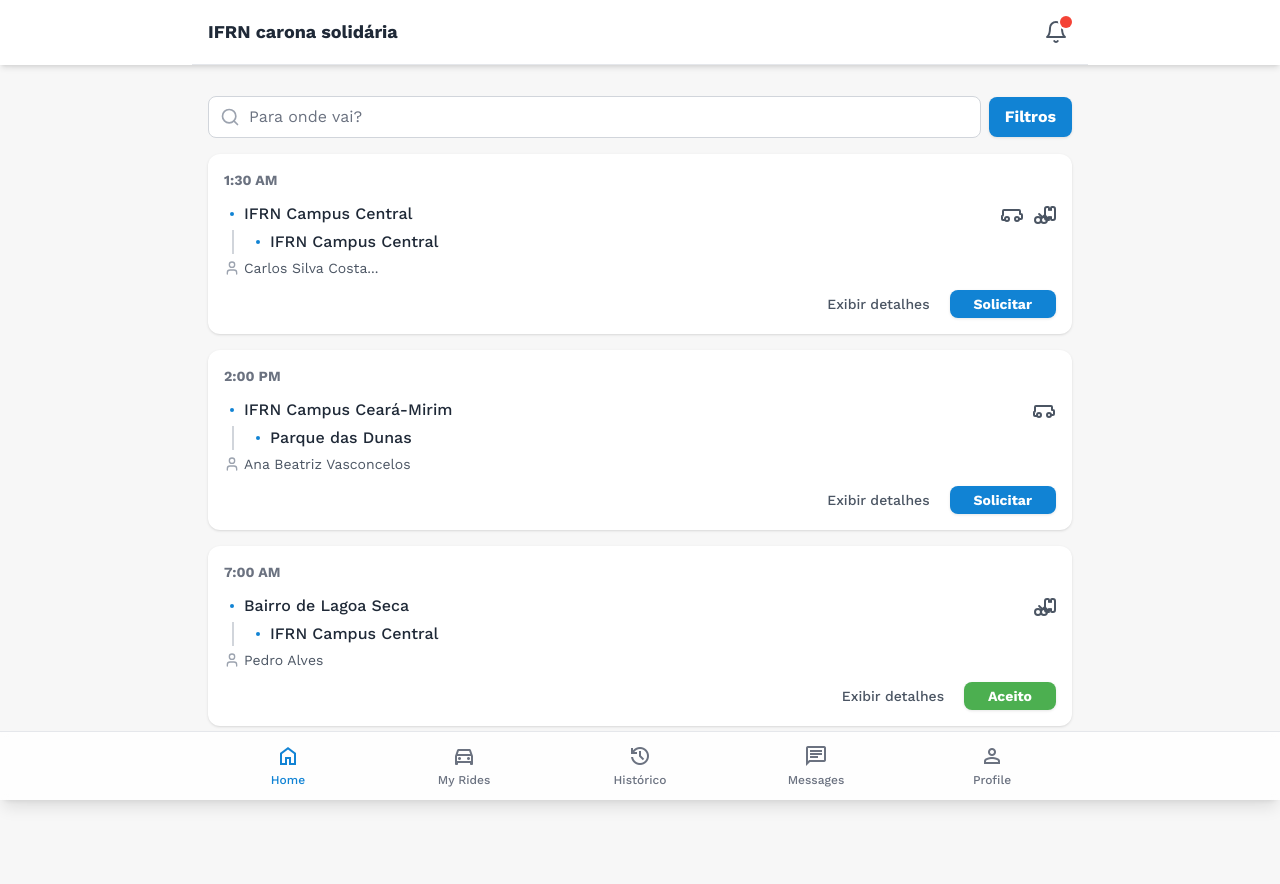
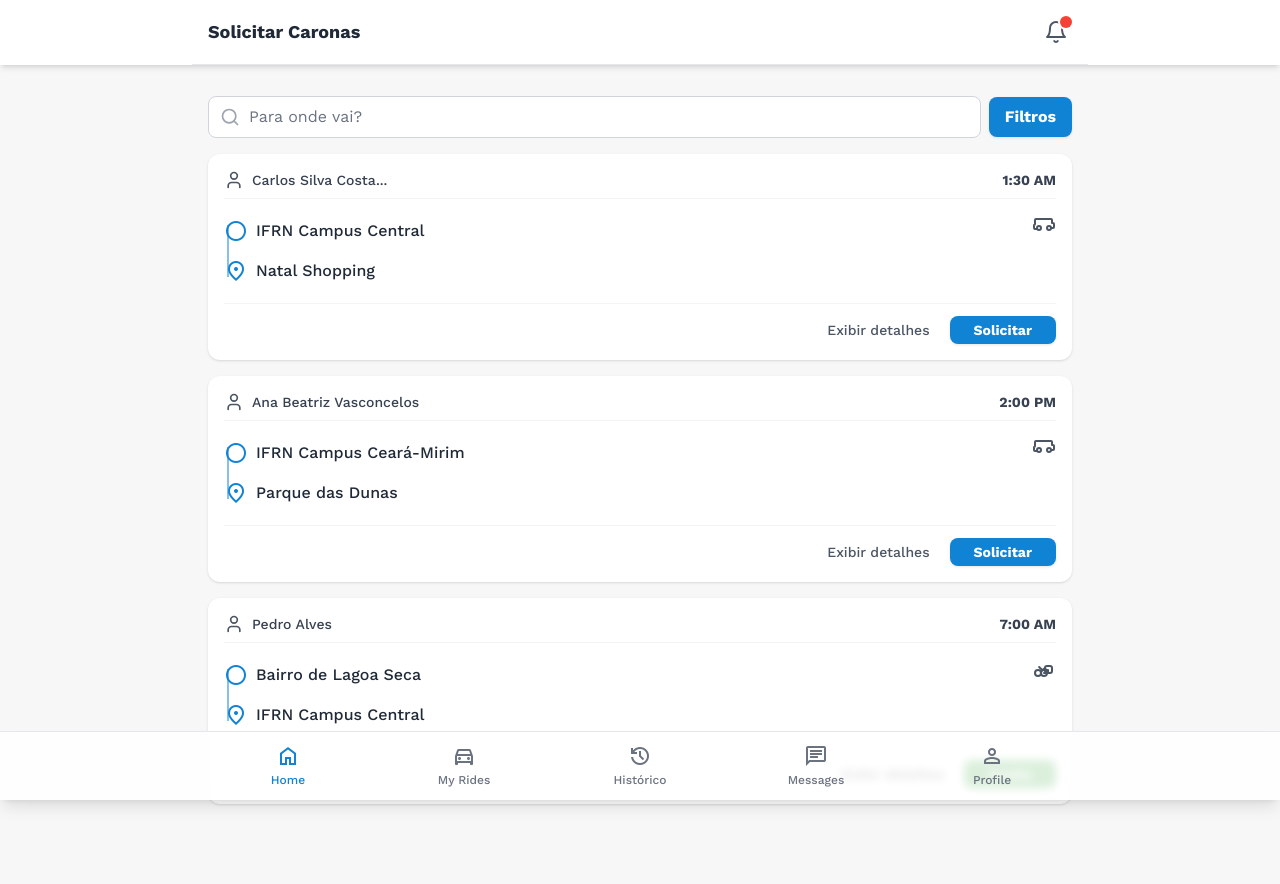
Before and after one commit to FabricioS2/Projeto-integrador-carona-solidaria, a Django app: page /solicitar_carona/ in a window 1280 px wide. Run offline with Django 5.2, Linux system fonts and the light colour scheme; some libraries are stand-ins or nearby versions.

Commit message:
ajustes nas telas de login, cadastro e solicitar caronas

```diff
--- a/usuario_app/templates/usuario_app/solicitar_carona.html
+++ b/usuario_app/templates/usuario_app/solicitar_carona.html
@@ -1,17 +1,18 @@
 {% load static %}
 {% block title %}Solicitar Caronas - IFRN Carona Solidária{% endblock %}
-{% block head_extras %}
 <!DOCTYPE html>
 <html lang="en">
+
 <head>
     <meta charset="UTF-8">
     <meta name="viewport" content="width=device-width, initial-scale=1.0">
     <title>Solicitar Carona</title>
 
-    <link href="https://fonts.googleapis.com" rel="preconnect"/>
-<link crossorigin="" href="https://fonts.gstatic.com" rel="preconnect"/>
-<link href="https://fonts.googleapis.com/css2?family=Work+Sans:wght@400;500;700&amp;display=swap" rel="stylesheet"/>
-<link href="https://fonts.googleapis.com/css2?family=Material+Symbols+Outlined" rel="stylesheet"/>
+    <link href="https://fonts.googleapis.com" rel="preconnect" />
+    <link crossorigin="" href="https://fonts.gstatic.com" rel="preconnect" />
+    <link href="https://fonts.googleapis.com/css2?family=Work+Sans:wght@400;500;700&amp;display=swap"
+        rel="stylesheet" />
+    <link href="https://fonts.googleapis.com/css2?family=Material+Symbols+Outlined" rel="stylesheet" />
     <script src="https://cdn.tailwindcss.com?plugins=forms,container-queries"></script>
     <script>
         tailwind.config = {
@@ -42,7 +43,6 @@
         }
     </script>
     <style>
-
         .material-symbols-outlined {
             font-variation-settings:
                 'FILL' 0,
@@ -103,22 +103,24 @@
             box-shadow: 0 1px 3px 0 rgba(0, 0, 0, 0.1), 0 1px 2px -1px rgba(0, 0, 0, 0.1);
         }
     </style>
-{% endblock %}
 
-{% block content %}
 
-{% endblock %}
 </head>
+
 <body>
     <div class="flex flex-col min-h-screen">
 
 
         <header class="fixed top-0 left-0 right-0 bg-white shadow-md z-20 w-full">
             <div class="max-w-md md:max-w-4xl mx-auto p-4 flex justify-between items-center border-b border-gray-200">
-            <h1 class="text-lg font-bold text-gray-800 font-display">IFRN carona solidária</h1>
+                <h1 class="text-lg font-bold text-gray-800 font-display">Solicitar Caronas</h1>
 
                 <button class="text-gray-600 hover:text-primary p-1 rounded-full relative" aria-label="Notificações">
-                <svg xmlns="http://www.w3.org/2000/svg" width="24" height="24" viewBox="0 0 24 24" fill="none" stroke="currentColor" stroke-width="2" stroke-linecap="round" stroke-linejoin="round"><path d="M18 8A6 6 0 0 0 6 8c0 7-3 9-3 9h18s-3-2-3-9"></path><path d="M13.73 21a2 2 0 0 1-3.46 0"></path></svg>
+                    <svg xmlns="http://www.w3.org/2000/svg" width="24" height="24" viewBox="0 0 24 24" fill="none"
+                        stroke="currentColor" stroke-width="2" stroke-linecap="round" stroke-linejoin="round">
+                        <path d="M18 8A6 6 0 0 0 6 8c0 7-3 9-3 9h18s-3-2-3-9"></path>
+                        <path d="M13.73 21a2 2 0 0 1-3.46 0"></path>
+                    </svg>
                     <span class="absolute top-0 right-0 block h-3 w-3 rounded-full ring-2 ring-white bg-refused"></span>
                 </button>
             </div>
@@ -129,86 +131,101 @@
 
             <div class="flex items-center space-x-2 mb-4">
                 <div class="relative flex-1">
-                <input type="text" placeholder="Para onde vai?" class="w-full pl-10 pr-4 py-2 border border-gray-300 rounded-lg focus:ring-primary focus:border-primary" style="padding-left: 2.5rem;">
+                    <input type="text" placeholder="Para onde vai?"
+                        class="w-full pl-10 pr-4 py-2 border border-gray-300 rounded-lg focus:ring-primary focus:border-primary"
+                        style="padding-left: 2.5rem;">
 
-                <svg class="absolute left-3 top-1/2 transform -translate-y-1/2 w-5 h-5 text-gray-400" xmlns="http://www.w3.org/2000/svg" width="24" height="24" viewBox="0 0 24 24" fill="none" stroke="currentColor" stroke-width="2" stroke-linecap="round" stroke-linejoin="round"><circle cx="11" cy="11" r="8"></circle><line x1="21" y1="21" x2="16.65" y2="16.65"></line></svg>
+                    <svg class="absolute left-3 top-1/2 transform -translate-y-1/2 w-5 h-5 text-gray-400"
+                        xmlns="http://www.w3.org/2000/svg" width="24" height="24" viewBox="0 0 24 24" fill="none"
+                        stroke="currentColor" stroke-width="2" stroke-linecap="round" stroke-linejoin="round">
+                        <circle cx="11" cy="11" r="8"></circle>
+                        <line x1="21" y1="21" x2="16.65" y2="16.65"></line>
+                    </svg>
                 </div>
                 <button class="bg-primary text-white py-2 px-4 rounded-lg action-button hover:bg-primary/90">
                     Filtros
                 </button>
             </div>
 
-
             <div id="ride-list" class="space-y-4">
 
                 <div class="ride-card p-4 flex flex-col space-y-3" data-id="ride-1">
-                <p class="text-sm font-semibold text-gray-500">1:30 AM</p>
+
+                    <div class="flex justify-between items-center pb-2 border-b border-gray-100">
+                        <div class="flex items-center space-x-2 text-sm font-medium text-gray-700">
+                            <svg class="w-5 h-5 text-gray-600" xmlns="http://www.w3.org/2000/svg" width="24" height="24" viewBox="0 0 24 24" fill="none" stroke="currentColor" stroke-width="2" stroke-linecap="round" stroke-linejoin="round"><path d="M19 21v-2a4 4 0 0 0-4-4H9a4 4 0 0 0-4 4v2"></path><circle cx="12" cy="7" r="4"></circle></svg>
+                            <span>Carlos Silva Costa...</span>
+                        </div>
+
+                        <p class="text-sm font-semibold text-gray-700">1:30 AM</p>
+                    </div>
+
                     <div class="flex items-start space-x-3">
+                        <div class="flex-1 space-y-0 relative">
 
-                    <div class="flex-1 space-y-1">
-                        <div class="flex items-center">
-                            <svg class="w-4 h-4 text-primary mr-1" xmlns="http://www.w3.org/2000/svg" width="24" height="24" viewBox="0 0 24 24" fill="currentColor"><circle cx="12" cy="12" r="3"></circle></svg>
+                            <div class="absolute left-[3px] top-[14px] bottom-[14px] w-0.5 bg-primary/50"></div>
+
+                            <div class="flex items-center space-x-2 py-2">
+                                <span class="material-symbols-outlined text-base text-primary">circle</span>
                                 <span class="text-gray-800 font-medium">IFRN Campus Central</span>
                             </div>
-                        <div class="flex items-center ml-2 border-l-2 border-gray-300 pl-4">
-                            <svg class="w-4 h-4 text-primary mr-1" xmlns="http://www.w3.org/2000/svg" width="24" height="24" viewBox="0 0 24 24" fill="currentColor"><circle cx="12" cy="12" r="3"></circle></svg>
-                            <span class="text-gray-800 font-medium">IFRN Campus Central</span>
-                        </div>
-                        <p class="text-sm text-gray-600 flex items-center mt-1">
-                            <!-- Ícone de Usuário -->
-                            <svg class="w-4 h-4 mr-1 text-gray-400" xmlns="http://www.w3.org/2000/svg" width="24" height="24" viewBox="0 0 24 24" fill="none" stroke="currentColor" stroke-width="2" stroke-linecap="round" stroke-linejoin="round"><path d="M19 21v-2a4 4 0 0 0-4-4H9a4 4 0 0 0-4 4v2"></path><circle cx="12" cy="7" r="4"></circle></svg>
-                            Carlos Silva Costa...
-                        </p>
+
+                            <div class="flex items-center space-x-2 py-2">
+                                <span class="material-symbols-outlined text-base text-primary">location_on</span>
+                                <span class="text-gray-800 font-medium">Natal Shopping</span>
                             </div>
 
+                        </div>
 
-                    <div class="flex space-x-2 text-gray-600">
-
+                        <div class="flex space-x-2 text-gray-600 self-start">
                             <svg class="w-6 h-6" xmlns="http://www.w3.org/2000/svg" width="24" height="24" viewBox="0 0 24 24" fill="none" stroke="currentColor" stroke-width="2" stroke-linecap="round" stroke-linejoin="round"><path d="M19 17h2c.6 0 1-.4 1-1v-3c0-.6-.4-1-1-1h-1V9c0-.6-.4-1-1-1H4c-.6 0-1 .4-1 1v4c0 .6-.4 1-1 1v3c0 .6.4 1 1 1h2"></path><circle cx="7" cy="17" r="2"></circle><circle cx="17" cy="17" r="2"></circle></svg>
-
-                        <svg class="w-6 h-6" xmlns="http://www.w3.org/2000/svg" width="24" height="24" viewBox="0 0 24 24" fill="none" stroke="currentColor" stroke-width="2" stroke-linecap="round" stroke-linejoin="round"><circle cx="12" cy="18" r="3"></circle><circle cx="6" cy="18" r="3"></circle><path d="M17 18h-2c-1.1 0-2-.9-2-2V7c0-1.1.9-2 2-2h1c.6 0 1 .4 1 1v2l1-1 1 1v-2c0-.6.4-1 1-1h1c1.1 0 2 .9 2 2v9c0 1.1-.9 2-2 2h-1c-.6 0-1-.4-1-1v-2l-1 1-1-1v2c0 .6-.4 1-1 1h-1"></path><path d="M16 16.5l-2.8-2.8c-.3-.3-.8-.3-1.1 0l-1.1 1.1c-.3.3-.8.3-1.1 0l-2.8-2.8"></path></svg>
                         </div>
                     </div>
 
-
-                <div class="flex justify-end space-x-2">
+                    <div class="flex justify-end space-x-2 pt-3 border-t border-gray-100">
                         <button class="text-sm font-medium text-gray-600 hover:underline px-3 py-1 rounded-lg">
                             Exibir detalhes
                         </button>
-                    <button id="btn-ride-1" onclick="handleRequest(this, 'ride-1')" class="action-button bg-primary text-white px-6 py-1 rounded-lg text-sm">
+                        <button id="btn-ride-1" onclick="handleRequest(this, 'ride-1')"
+                            class="action-button bg-primary text-white px-6 py-1 rounded-lg text-sm">
                             Solicitar
                         </button>
                     </div>
                 </div>
 
+                <div class="ride-card p-4 flex flex-col space-y-3" data-id="ride-2">
 
-            <div class="ride-card p-4 flex flex-col space-y-3" data-id="ride-2">
-                <p class="text-sm font-semibold text-gray-500">2:00 PM</p>
+                    <div class="flex justify-between items-center pb-2 border-b border-gray-100">
+                        <div class="flex items-center space-x-2 text-sm font-medium text-gray-700">
+                            <svg class="w-5 h-5 text-gray-600" xmlns="http://www.w3.org/2000/svg" width="24" height="24" viewBox="0 0 24 24" fill="none" stroke="currentColor" stroke-width="2" stroke-linecap="round" stroke-linejoin="round"><path d="M19 21v-2a4 4 0 0 0-4-4H9a4 4 0 0 0-4 4v2"></path><circle cx="12" cy="7" r="4"></circle></svg>
+                            <span>Ana Beatriz Vasconcelos</span>
+                        </div>
+                        <p class="text-sm font-semibold text-gray-700">2:00 PM</p>
+                    </div>
+
                     <div class="flex items-start space-x-3">
-                    <div class="flex-1 space-y-1">
-                        <div class="flex items-center">
-                            <svg class="w-4 h-4 text-primary mr-1" xmlns="http://www.w3.org/2000/svg" width="24" height="24" viewBox="0 0 24 24" fill="currentColor"><circle cx="12" cy="12" r="3"></circle></svg>
+                        <div class="flex-1 space-y-0 relative">
+
+                            <div class="absolute left-[3px] top-[14px] bottom-[14px] w-0.5 bg-primary/50"></div>
+
+                            <div class="flex items-center space-x-2 py-2">
+                                <span class="material-symbols-outlined text-base text-primary">circle</span>
                                 <span class="text-gray-800 font-medium">IFRN Campus Ceará-Mirim</span>
                             </div>
-                        <div class="flex items-center ml-2 border-l-2 border-gray-300 pl-4">
-                            <svg class="w-4 h-4 text-primary mr-1" xmlns="http://www.w3.org/2000/svg" width="24" height="24" viewBox="0 0 24 24" fill="currentColor"><circle cx="12" cy="12" r="3"></circle></svg>
+
+                            <div class="flex items-center space-x-2 py-2">
+                                <span class="material-symbols-outlined text-base text-primary">location_on</span>
                                 <span class="text-gray-800 font-medium">Parque das Dunas</span>
                             </div>
-                        <p class="text-sm text-gray-600 flex items-center mt-1">
-                            <svg class="w-4 h-4 mr-1 text-gray-400" xmlns="http://www.w3.org/2000/svg" width="24" height="24" viewBox="0 0 24 24" fill="none" stroke="currentColor" stroke-width="2" stroke-linecap="round" stroke-linejoin="round"><path d="M19 21v-2a4 4 0 0 0-4-4H9a4 4 0 0 0-4 4v2"></path><circle cx="12" cy="7" r="4"></circle></svg>
-                            Ana Beatriz Vasconcelos
-                        </p>
+
                         </div>
 
-
-                    <div class="flex space-x-2 text-gray-600">
-
+                        <div class="flex space-x-2 text-gray-600 self-start">
                              <svg class="w-6 h-6" xmlns="http://www.w3.org/2000/svg" width="24" height="24" viewBox="0 0 24 24" fill="none" stroke="currentColor" stroke-width="2" stroke-linecap="round" stroke-linejoin="round"><path d="M19 17h2c.6 0 1-.4 1-1v-3c0-.6-.4-1-1-1h-1V9c0-.6-.4-1-1-1H4c-.6 0-1 .4-1 1v4c0 .6-.4 1-1 1v3c0 .6.4 1 1 1h2"></path><circle cx="7" cy="17" r="2"></circle><circle cx="17" cy="17" r="2"></circle></svg>
                         </div>
                     </div>
 
-
-                <div class="flex justify-end space-x-2">
+                    <div class="flex justify-end space-x-2 pt-3 border-t border-gray-100">
                         <button class="text-sm font-medium text-gray-600 hover:underline px-3 py-1 rounded-lg">
                             Exibir detalhes
                         </button>
@@ -218,34 +235,39 @@
                     </div>
                 </div>
 
+                <div class="ride-card p-4 flex flex-col space-y-3" data-id="ride-3">
 
-            <div class="ride-card p-4 flex flex-col space-y-3" data-id="ride-3">
-                <p class="text-sm font-semibold text-gray-500">7:00 AM</p>
+                    <div class="flex justify-between items-center pb-2 border-b border-gray-100">
+                        <div class="flex items-center space-x-2 text-sm font-medium text-gray-700">
+                            <svg class="w-5 h-5 text-gray-600" xmlns="http://www.w3.org/2000/svg" width="24" height="24" viewBox="0 0 24 24" fill="none" stroke="currentColor" stroke-width="2" stroke-linecap="round" stroke-linejoin="round"><path d="M19 21v-2a4 4 0 0 0-4-4H9a4 4 0 0 0-4 4v2"></path><circle cx="12" cy="7" r="4"></circle></svg>
+                            <span>Pedro Alves</span>
+                        </div>
+                        <p class="text-sm font-semibold text-gray-700">7:00 AM</p>
+                    </div>
+
                     <div class="flex items-start space-x-3">
-                    <div class="flex-1 space-y-1">
-                        <div class="flex items-center">
-                            <svg class="w-4 h-4 text-primary mr-1" xmlns="http://www.w3.org/2000/svg" width="24" height="24" viewBox="0 0 24 24" fill="currentColor"><circle cx="12" cy="12" r="3"></circle></svg>
+                        <div class="flex-1 space-y-0 relative">
+
+                            <div class="absolute left-[3px] top-[14px] bottom-[14px] w-0.5 bg-primary/50"></div>
+
+                            <div class="flex items-center space-x-2 py-2">
+                                <span class="material-symbols-outlined text-base text-primary">circle</span>
                                 <span class="text-gray-800 font-medium">Bairro de Lagoa Seca</span>
                             </div>
-                        <div class="flex items-center ml-2 border-l-2 border-gray-300 pl-4">
-                            <svg class="w-4 h-4 text-primary mr-1" xmlns="http://www.w3.org/2000/svg" width="24" height="24" viewBox="0 0 24 24" fill="currentColor"><circle cx="12" cy="12" r="3"></circle></svg>
+
+                            <div class="flex items-center space-x-2 py-2">
+                                <span class="material-symbols-outlined text-base text-primary">location_on</span>
                                 <span class="text-gray-800 font-medium">IFRN Campus Central</span>
                             </div>
-                        <p class="text-sm text-gray-600 flex items-center mt-1">
-                            <svg class="w-4 h-4 mr-1 text-gray-400" xmlns="http://www.w3.org/2000/svg" width="24" height="24" viewBox="0 0 24 24" fill="none" stroke="currentColor" stroke-width="2" stroke-linecap="round" stroke-linejoin="round"><path d="M19 21v-2a4 4 0 0 0-4-4H9a4 4 0 0 0-4 4v2"></path><circle cx="12" cy="7" r="4"></circle></svg>
-                            Pedro Alves
-                        </p>
+
                         </div>
 
-
-                    <div class="flex space-x-2 text-gray-600">
-
-                        <svg class="w-6 h-6" xmlns="http://www.w3.org/2000/svg" width="24" height="24" viewBox="0 0 24 24" fill="none" stroke="currentColor" stroke-width="2" stroke-linecap="round" stroke-linejoin="round"><circle cx="12" cy="18" r="3"></circle><circle cx="6" cy="18" r="3"></circle><path d="M17 18h-2c-1.1 0-2-.9-2-2V7c0-1.1.9-2 2-2h1c.6 0 1 .4 1 1v2l1-1 1 1v-2c0-.6.4-1 1-1h1c1.1 0 2 .9 2 2v9c0 1.1-.9 2-2 2h-1c-.6 0-1-.4-1-1v-2l-1 1-1-1v2c0 .6-.4 1-1 1h-1"></path><path d="M16 16.5l-2.8-2.8c-.3-.3-.8-.3-1.1 0l-1.1 1.1c-.3.3-.8.3-1.1 0l-2.8-2.8"></path></svg>
+                        <div class="flex space-x-2 text-gray-600 self-start">
+                            <svg class="w-6 h-6" xmlns="http://www.w3.org/2000/svg" width="24" height="24" viewBox="0 0 24 24" fill="none" stroke="currentColor" stroke-width="2" stroke-linecap="round" stroke-linejoin="round"><circle cx="12" cy="18" r="3"></circle><circle cx="6" cy="18" r="3"></circle><path d="M17 18h-2c-1.1 0-2-.9-2-2v-3c0-1.1.9-2 2-2h3c1.1 0 2 .9 2 2v3c0 1.1-.9 2-2 2h-1c-.6 0-1-.4-1-1v-2l-1 1-1-1v2c0 .6-.4 1-1 1h-1"></path><path d="M16 16.5l-2.8-2.8c-.3-.3-.8-.3-1.1 0l-1.1 1.1c-.3.3-.8.3-1.1 0l-2.8-2.8"></path></svg>
                         </div>
                     </div>
 
-
-                <div class="flex justify-end space-x-2">
+                    <div class="flex justify-end space-x-2 pt-3 border-t border-gray-100">
                         <button class="text-sm font-medium text-gray-600 hover:underline px-3 py-1 rounded-lg">
                             Exibir detalhes
                         </button>
@@ -259,7 +281,8 @@
             </main>
 
 
-    <footer class="fixed bottom-0 left-0 right-0 bg-white/80 backdrop-blur-sm border-t border-gray-200 shadow-lg z-20 w-full">
+        <footer
+            class="fixed bottom-0 left-0 right-0 bg-white/80 backdrop-blur-sm border-t border-gray-200 shadow-lg z-20 w-full">
             <div class="max-w-md md:max-w-4xl mx-auto">
                 <nav class="flex justify-around p-2">
 
@@ -349,4 +372,5 @@
         </script>
     </div>
 </body>
+
 </html>
```
Also changed, not shown: usuario_app/static/usuario_app/js/cadastro.js (+71 -1 lines), usuario_app/templates/usuario_app/cadastro.html (+21 -9 lines), usuario_app/templates/usuario_app/login.html (+78 -33 lines). Lines whose indentation alone changed are shown as unchanged.
